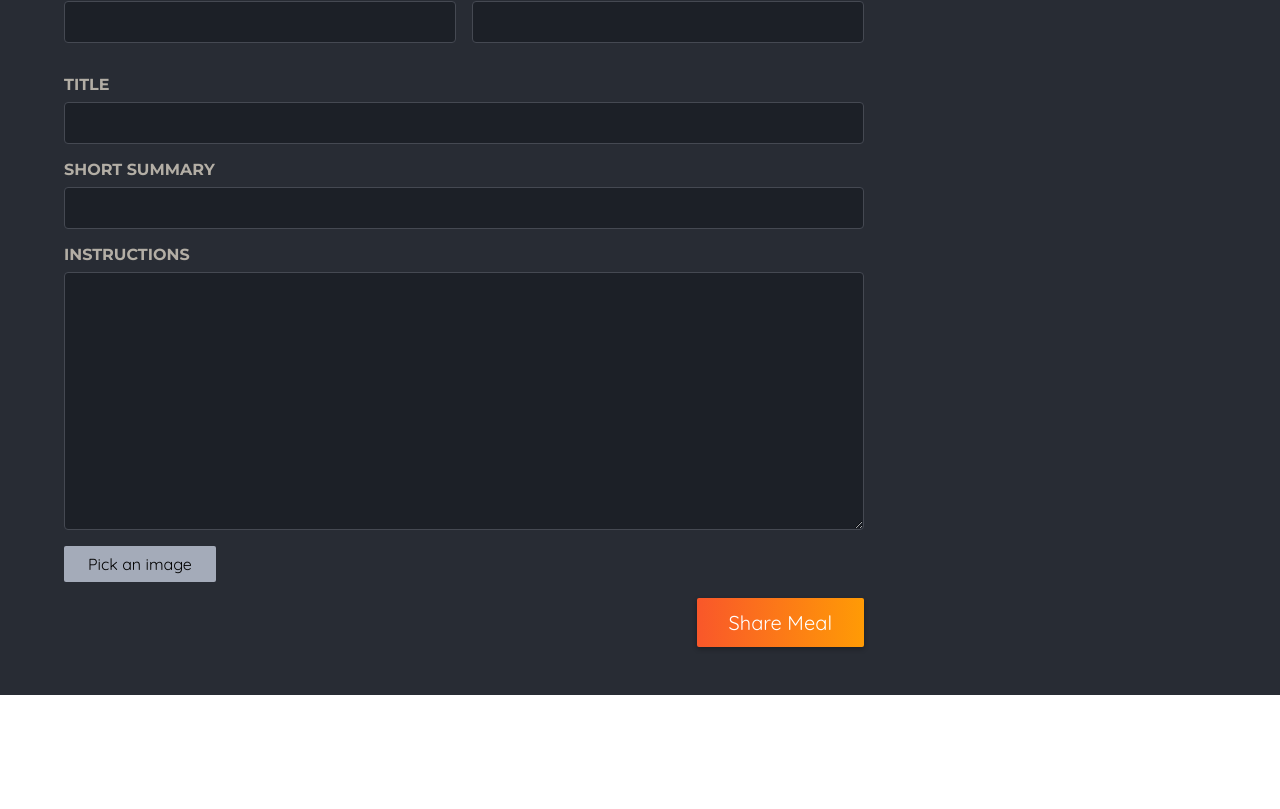
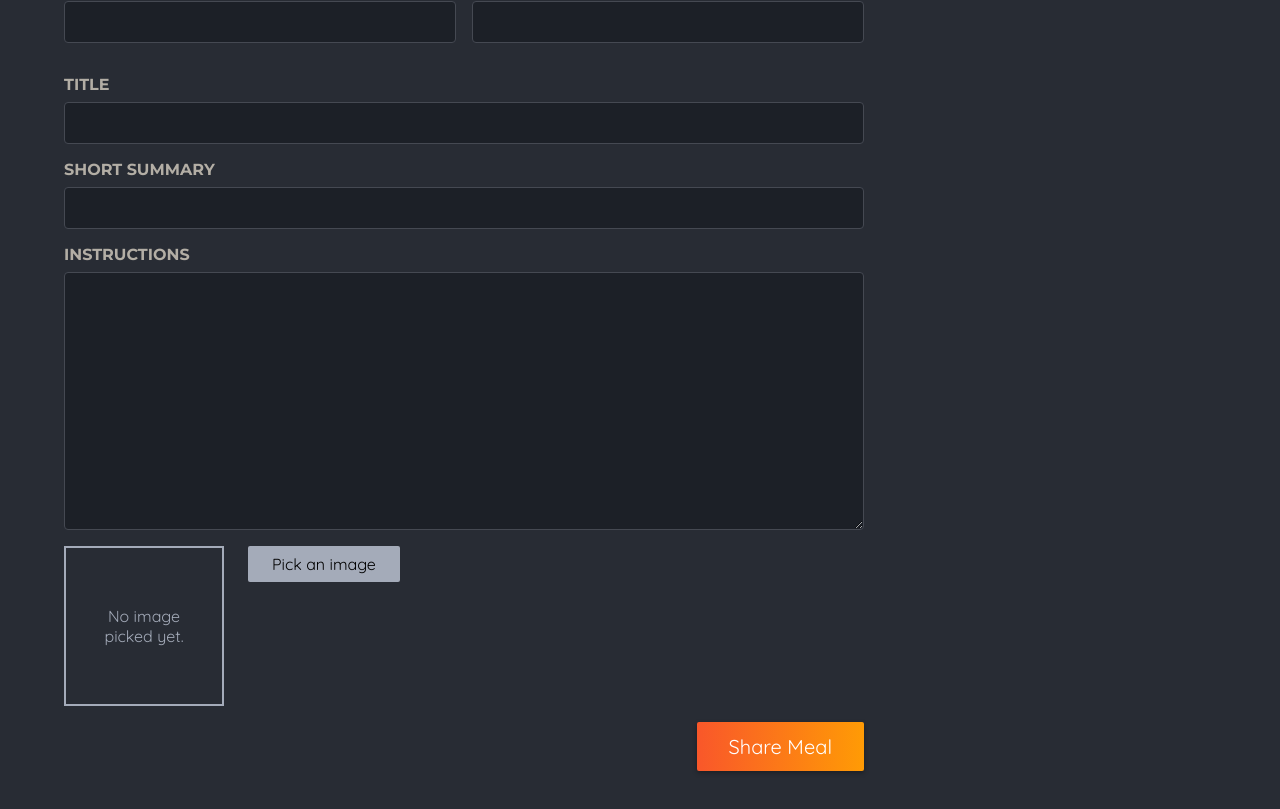
Before and after one commit to adixadymak/react-learning-project-13, a Next.js app: page /meals/share in a window 1280 px wide. Shown: the part 434-1243 px from the top of the page. Before the commit the page ends 1129 px from the top, so only its background shows below. Built offline with nearby package versions, Linux system fonts and the light colour scheme.

Commit message:
Adding an Image Preview to the Picker

```diff
--- a/components/meals/image-picker.js
+++ b/components/meals/image-picker.js
@@ -1,19 +1,46 @@
 "use client";
 
-import { useRef } from "react";
+import { useRef, useState } from "react";
 import classes from "./image-picker.module.css";
+import Image from "next/image";
 
 export default function ImagePicker({ label, name }) {
   const imageInputRef = useRef();
+  const [pickedImage, setPickdImage] = useState();
 
   function handlePickClick() {
     imageInputRef.current.click();
+  }
+
+  function handleImageChange(event) {
+    const file = event.target.files[0];
+    if (!file) {
+      return;
+    }
+
+    const fileReader = new FileReader();
+
+    fileReader.onload = () => {
+      setPickdImage(fileReader.result);
+    };
+
+    fileReader.readAsDataURL(file);
   }
 
   return (
     <div className={classes.picker}>
       <label htmlFor={name}>{label}</label>
       <div className={classes.controls}>
+        <div className={classes.preview}>
+          {!pickedImage && <p>No image picked yet.</p>}
+          {pickedImage && (
+            <Image
+              src={pickedImage}
+              alt="The image selected by the user"
+              fill
+            />
+          )}
+        </div>
         <input
           className={classes.input}
           type="file"
@@ -21,6 +48,8 @@
           accept="image/png, image/jpeg"
           name={name}
           ref={imageInputRef}
+          //add 'multiple' if you want user to add multiple files
+          onChange={handleImageChange}
         />
         <button
           className={classes.button}
```
